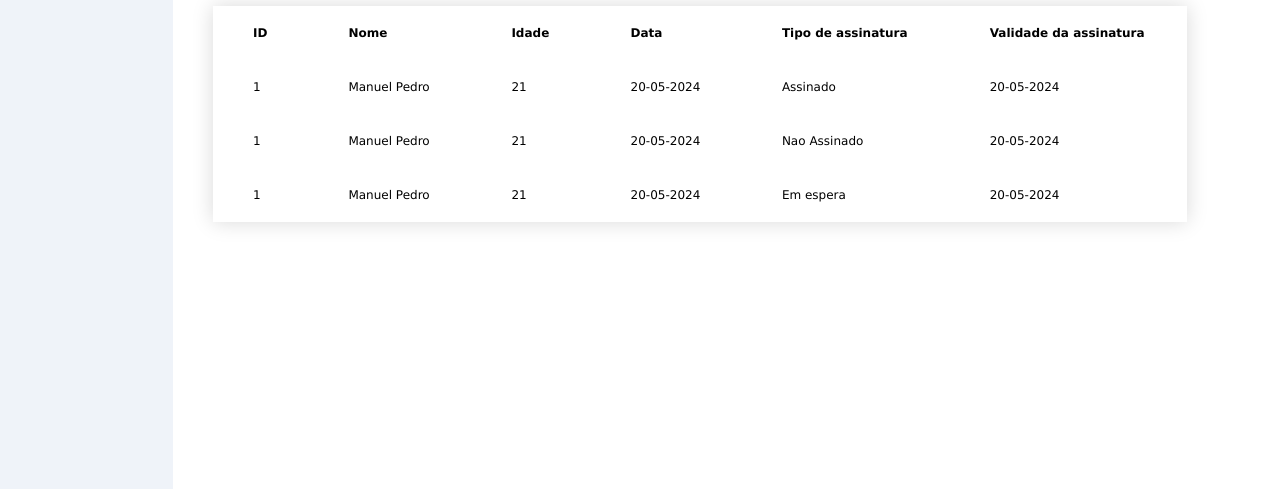
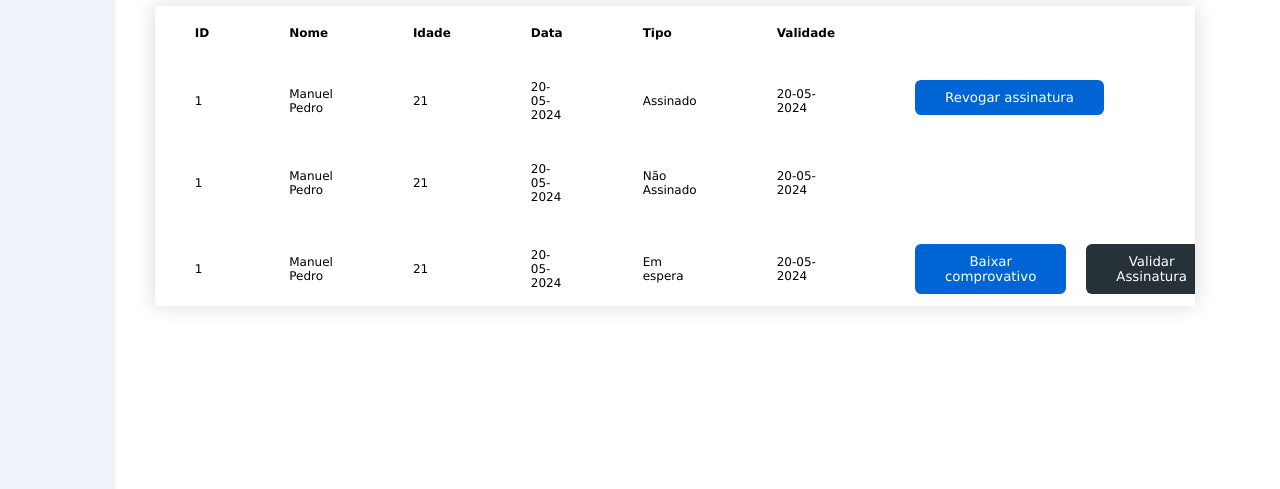
Before and after one commit to OrlandoMartinho/plataforma_de_curso_fullstaks, a website: page public/pages/admin/home-admin.html in a window 1280 px wide. Shown: the part 311-800 px from the top of the page. Drawn offline with Linux system fonts and the light colour scheme.

Commit message:
feito o adm

```diff
--- a/public/css/home-admin.css
+++ b/public/css/home-admin.css
@@ -200,3 +200,20 @@ p{
     margin-left: 1rem;
     background-color: var(--color-secondary);
 }
+.userView button{
+    border: none;
+    cursor: pointer;
+    color:#fff;
+    padding: 1rem 3rem;
+    border-radius: .6rem;
+    background-color: var(--color-secondary);
+}
+.userView button:nth-child(2){
+    background-color: var(--text-color);
+}
+.buttons-table{
+    gap:2rem;
+    display: flex;
+    align-items: center;
+    flex-direction: row;
+}
--- a/public/js/home-admin.js
+++ b/public/js/home-admin.js
@@ -11,3 +11,42 @@ ButtonModal.forEach((value,_)=>{
         containerNotification.classList.remove('on')
     })
 })
+
+
+    // Função para atualizar os botões com base no tipo de assinatura
+    function atualizarBotoes() {
+        // Obtém todas as linhas da tabela
+        const linhas = document.querySelectorAll('.userView');
+
+        // Itera sobre cada linha
+        linhas.forEach(linha => {
+            // Obtém a célula que contém o tipo de assinatura
+            const tipoAssinatura = linha.querySelector('td:nth-child(5)').innerText.trim();
+
+            // Obtém a célula que contém os botões
+            const celulaBotoes = linha.querySelector('td:last-child');
+
+            // Remove todos os botões existentes
+            celulaBotoes.innerHTML = '';
+
+            // Adiciona os botões com base no tipo de assinatura
+            if (tipoAssinatura === 'Assinado') {
+                const botaoRevogar = document.createElement('button');
+                botaoRevogar.textContent = 'Revogar assinatura';
+                celulaBotoes.appendChild(botaoRevogar);
+            } else if (tipoAssinatura === 'Em espera') {
+                const botaoBaixar = document.createElement('button');
+                botaoBaixar.textContent = 'Baixar comprovativo';
+
+                const botaoValidar = document.createElement('button');
+                botaoValidar.textContent = 'Validar Assinatura';
+
+                celulaBotoes.appendChild(botaoBaixar);
+                celulaBotoes.appendChild(botaoValidar);
+            }
+            // Não precisa de condição para o caso 'Não Assinado' já que não há botão para adicionar
+        });
+    }
+
+    // Chama a função para atualizar os botões quando a página carrega
+    window.onload = atualizarBotoes;
--- a/public/pages/admin/home-admin.html
+++ b/public/pages/admin/home-admin.html
@@ -6,7 +6,7 @@
     <title>Home</title>
     <link rel="stylesheet" href="../../css/home-admin.css">
     <link rel="shortcut icon" href="../../assets/img/logo.png" type="image/x-icon">
-    <script src="../../requests/autenticacaoADM.js"></script>
+
 </head>
 <body>
     <div class="user-modal">
@@ -33,7 +33,7 @@
                 <ul>
                     <li class="center-items select"><img src="../../assets/icon/homelight.png" alt=""><a href="home-admin.html">Visão global</a></li>
                     <li class="center-items "><img src="../../assets/icon/upload-cloud.svg" alt=""><a href="upload-initial.html">Cursos</a></li>
-                    <li class="center-items "><img src="" alt=""><a href="finalistas.html">Finalistas</a></li>
+                    <li class="center-items "><img src="../../assets/icon/icons8_books.png" alt=""><a href="finalistas.html">Finalistas</a></li>
                 </ul>
             </nav>
         </div>
@@ -103,8 +103,8 @@
                         <th>Nome</th>
                         <th>Idade</th>
                         <th>Data</th>
-                        <th>Tipo de assinatura</th>
-                        <th>Validade da assinatura</th>
+                        <th>Tipo</th>
+                        <th>Validade</th>
                     </thead>
                     <tbody>
                     <!-- Adicione mais linhas conforme necessário -->
@@ -115,23 +115,35 @@
                         <td>20-05-2024</td>
                         <td>Assinado</td>
                         <td>20-05-2024</td>
+                        <td class="buttons-table"></td>
                     </tr>
                     <!-- Adicione mais linhas conforme necessário -->
-                    <tr>
+                    <tr class="userView">
                         <td>1</td>
                         <td>Manuel Pedro</td>
                         <td>21</td>
                         <td>20-05-2024</td>
-                        <td>Nao Assinado</td>
+                        <td>Não Assinado</td>
                         <td>20-05-2024</td>
+                        <td class="buttons-table"></td>
                     </tr>
-                    <tr>
+                    <tr class="userView">
                         <td>1</td>
                         <td>Manuel Pedro</td>
                         <td>21</td>
                         <td>20-05-2024</td>
                         <td>Em espera</td>
                         <td>20-05-2024</td>
+                        <td class="buttons-table"></td>
+                    </tr>
+                    <tr class="userView">
+                        <td>1</td>
+                        <td>Manuel Pedro</td>
+                        <td>21</td>
+                        <td>20-05-2024</td>
+                        <td>Em espera</td>
+                        <td>20-05-2024</td>
+                        <td class="buttons-table"></td>
                     </tr>
                     </tbody>
                 </table>
```
Also changed, not shown: public/pages/admin/notification-admin.html (+1 -1 lines).
